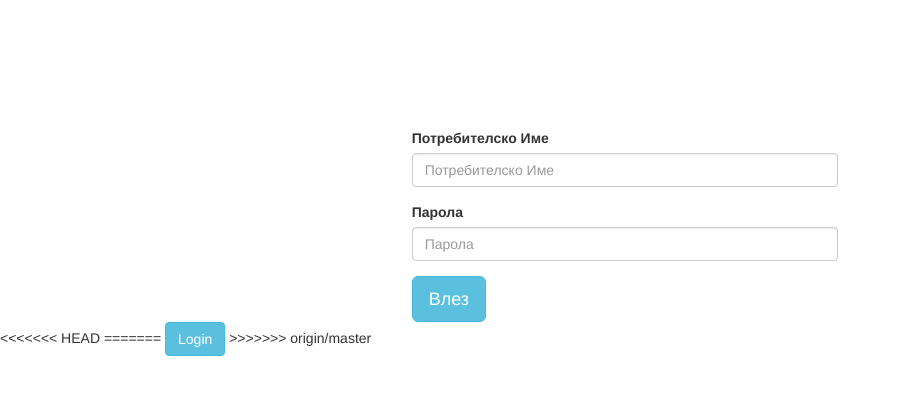
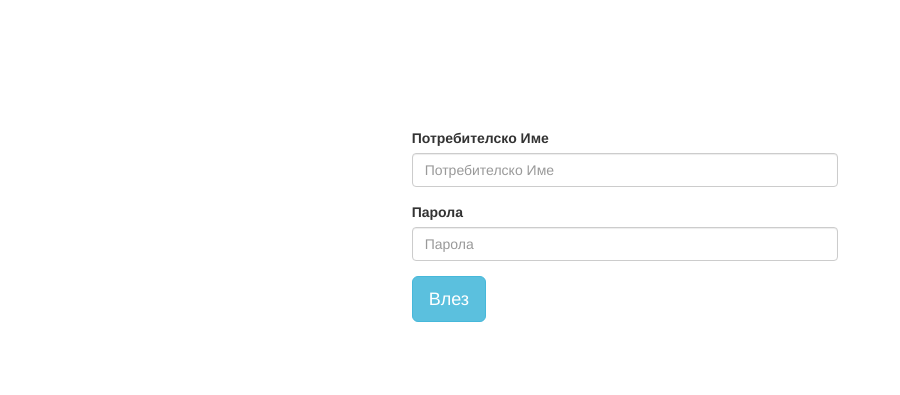
Before and after one commit to Gargite/hack16, a PHP site: page /logform.php in a window 1280 px wide. Shown: the top 395 px of the page, without its empty margins (0-900 px from the left). Run offline with PHP 8.4, Linux system fonts and the light colour scheme.

Commit message:
Edited merge

```diff
--- a/logform.php
+++ b/logform.php
@@ -35,10 +35,6 @@
     <input type="submit" value="Влез" class="btn btn-info btn-lg"></input>
     </div>
     </div>
-<<<<<<< HEAD
-=======
-    <button type="submit" class="btn btn-info">Login</button>
->>>>>>> origin/master
   </form>
 </div>
   </body>
```
